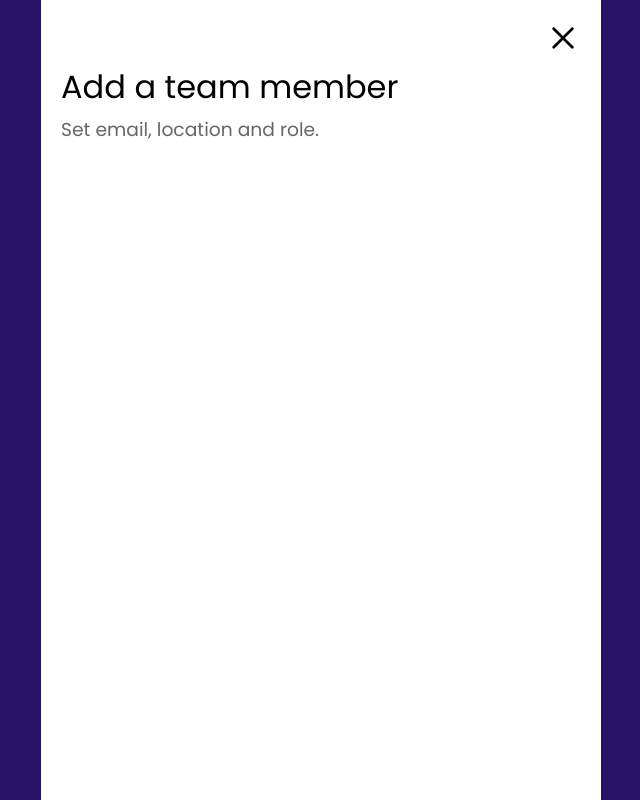
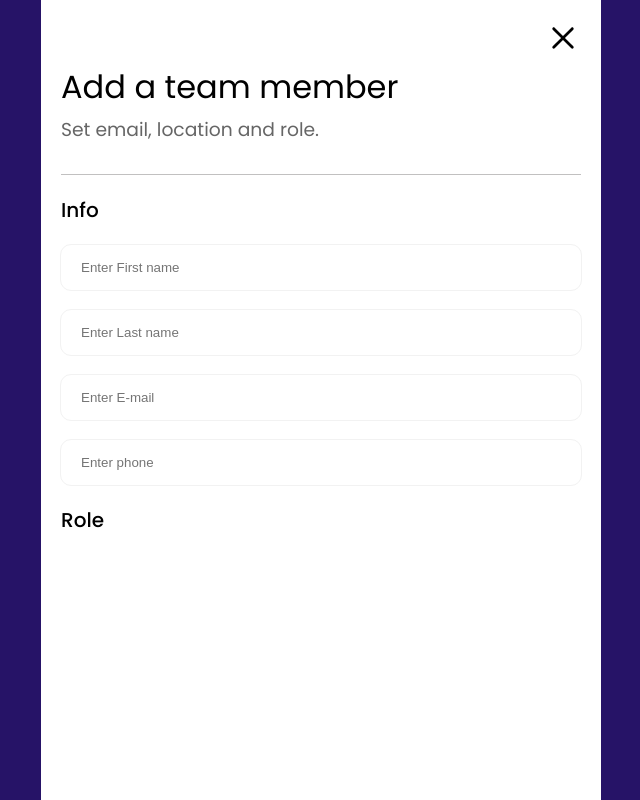
Before and after one commit to tirlochanarora16/seekout, a React (Create React App) app: page / in a window 1280 px wide. Both pictures are taken after a click on the element 882 px from the left and 41 px from the top of the page. Shown: the whole page, without its empty margins (319-959 px from the left). Built offline with nearby package versions, Linux system fonts and the light colour scheme.

Commit message:
added input component to collect the text input values

```diff
--- a/src/App.tsx
+++ b/src/App.tsx
@@ -1,15 +1,27 @@
+import { useAppSelector } from "./app/hooks";
 import BoxHeader from "./components/BoxHeader";
+import MemberForm from "./components/MemberForm";
 import Wrapper from "./components/Wrapper";
 import { useTitleAndSubtitle } from "./helpers";
 
 function App() {
+  const { currentScreen } = useAppSelector((state) => state.member);
+
   const { title, subtitle } = useTitleAndSubtitle();
+
+  let screenComponent: JSX.Element;
+
+  if (currentScreen === "list") {
+    screenComponent = <p>list component</p>;
+  } else {
+    screenComponent = <MemberForm />;
+  }
 
   return (
     <Wrapper>
       <BoxHeader title={title} subtitle={subtitle} />
+      {screenComponent}
     </Wrapper>
   );
 }
-
 export default App;
--- a/src/app/slices/member.ts
+++ b/src/app/slices/member.ts
@@ -48,6 +48,7 @@ export const memberSlice = createSlice({
   },
 });
 
-export const { updateMembers, changeScreen } = memberSlice.actions;
+export const { updateMembers, changeScreen, memberFormChangeHandler } =
+  memberSlice.actions;
 
 export default memberSlice.reducer;
--- a/src/components/BoxHeader/styles.module.css
+++ b/src/components/BoxHeader/styles.module.css
@@ -2,6 +2,9 @@
   display: flex;
   flex-direction: column;
   gap: 0.4rem;
+  padding-bottom: 3rem;
+
+  border-bottom: 1px solid #c1c0c0;
 }
 
 .box_title {
--- /dev/null
+++ b/src/components/Input/index.tsx
@@ -0,0 +1,48 @@
+import { useAppDispatch, useAppSelector } from "../../app/hooks";
+import { Member } from "../../types/member";
+import { memberFormChangeHandler } from "../../app/slices/member";
+import styles from "./styles.module.css";
+
+interface IProps {
+  type: string;
+  placeholder: string;
+  id: keyof Member;
+
+  required: boolean;
+}
+
+const Input: React.FC<IProps> = ({ type, placeholder, id, required }) => {
+  const dispatch = useAppDispatch();
+  const { memberForm } = useAppSelector((state) => state.member);
+
+  const inputOnChangeHandler = (e: React.ChangeEvent<HTMLInputElement>) => {
+    const { value } = e.target;
+
+    if (id === "phone" && (isNaN(+value) || value.trim().length > 10)) {
+      e.preventDefault();
+      return;
+    }
+    dispatch(
+      memberFormChangeHandler({
+        id,
+        value,
+      })
+    );
+  };
+
+  console.log(memberForm);
+
+  return (
+    <input
+      id={id}
+      type={type}
+      placeholder={placeholder}
+      required={required}
+      value={memberForm[id]}
+      onChange={inputOnChangeHandler}
+      className={styles.input}
+    />
+  );
+};
+
+export default Input;
--- /dev/null
+++ b/src/components/Input/styles.module.css
@@ -0,0 +1,8 @@
+.input {
+  display: block;
+  width: 100%;
+  border: none;
+  outline: 1px solid #f2f2f2;
+  border-radius: 1rem;
+  padding: 1.5rem 2rem;
+}
--- /dev/null
+++ b/src/components/MemberForm/index.tsx
@@ -0,0 +1,32 @@
+import Input from "../Input";
+import styles from "./styles.module.css";
+
+const MemberForm = () => {
+  return (
+    <div className={styles.memberForm}>
+      <p className={styles.memberForm_title}>Info</p>
+      <Input
+        id="firstName"
+        type="text"
+        placeholder="Enter First name"
+        required={true}
+      />
+      <Input
+        id="lastName"
+        type="text"
+        placeholder="Enter Last name"
+        required={true}
+      />
+      <Input
+        id="email"
+        type="email"
+        placeholder="Enter E-mail"
+        required={true}
+      />
+      <Input id="phone" type="text" placeholder="Enter phone" required={true} />
+      <p className={styles.memberForm_title}>Role</p>
+    </div>
+  );
+};
+
+export default MemberForm;
--- /dev/null
+++ b/src/components/MemberForm/styles.module.css
@@ -0,0 +1,11 @@
+.memberForm {
+  margin-top: 2rem;
+  display: flex;
+  flex-direction: column;
+  gap: 2rem;
+}
+
+.memberForm_title {
+  font-size: 2rem;
+  font-weight: 500;
+}
```
